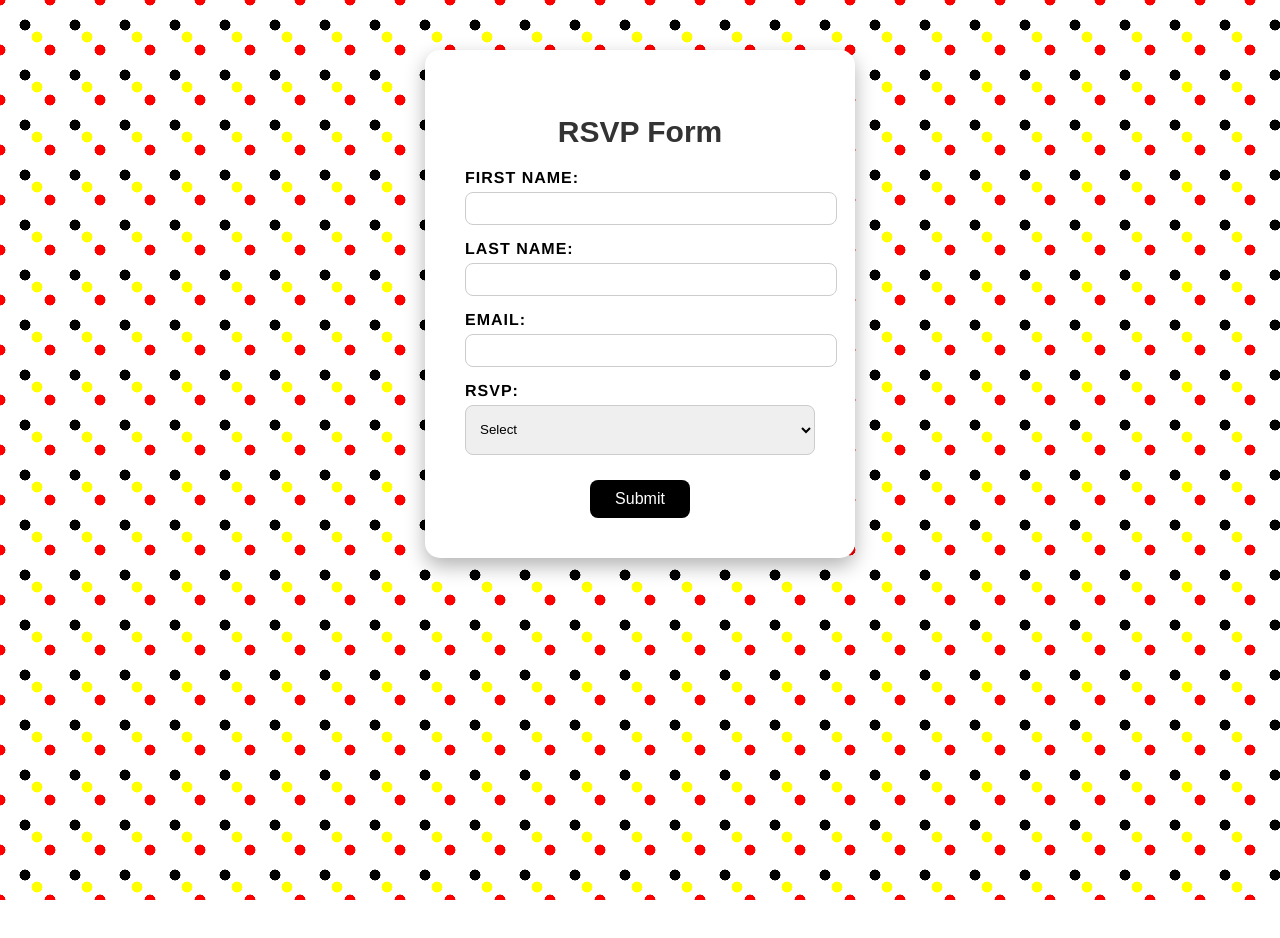
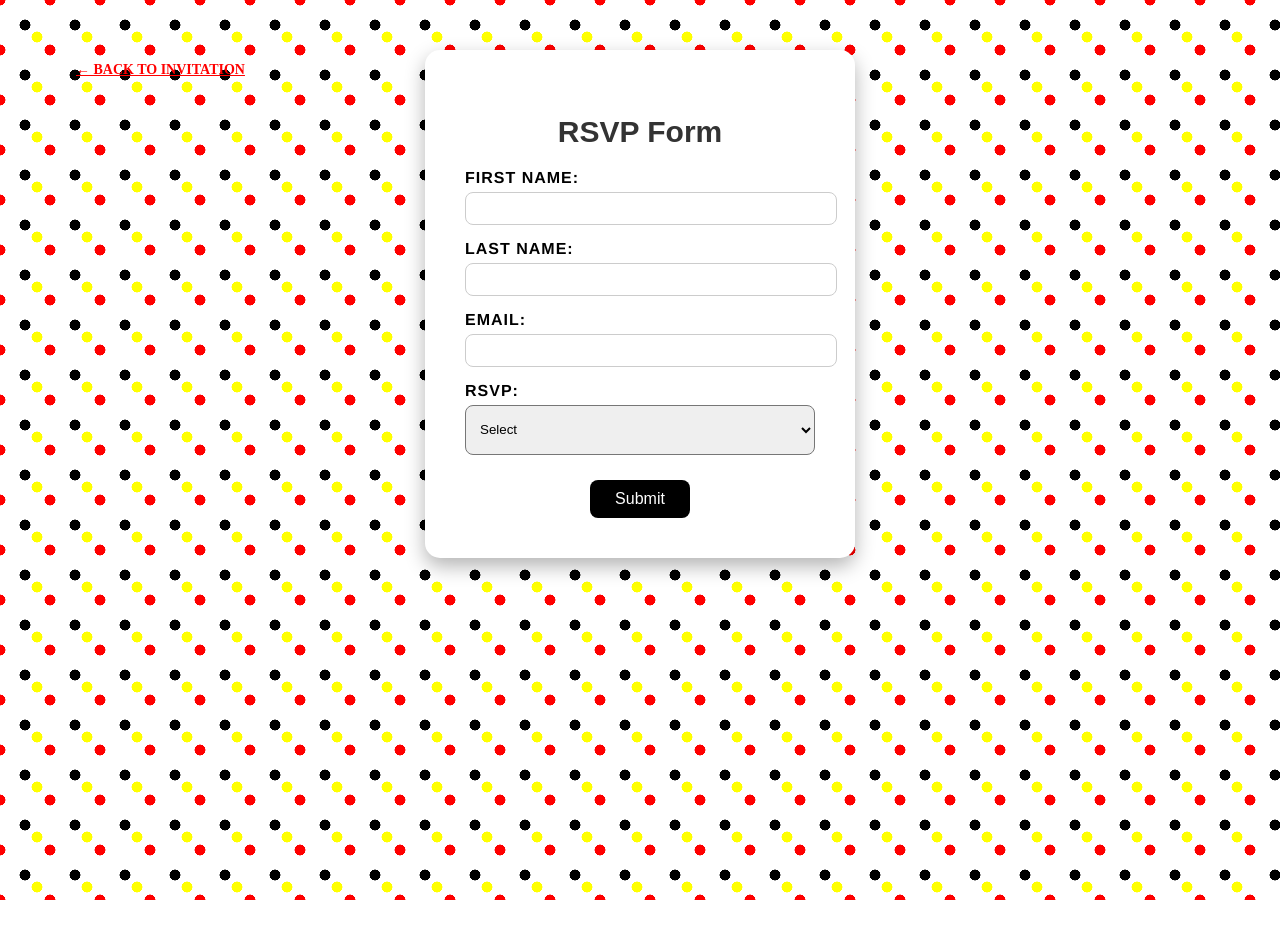
Before and after one commit to s7osman/sylas-bday, a React (Vite) app: page /rsvp in a window 1280 px wide. Shown: the top 938 px of the page. Built offline with nearby package versions, Linux system fonts and the light colour scheme.

Commit message:
udpated db

```diff
--- a/src/RSVPForm.css
+++ b/src/RSVPForm.css
@@ -71,5 +71,19 @@
     height: 50px;
     padding: 8px 10px;
     border-radius: 8px;
-    border: 1px solid #ccc;
   }
+
+  .back-btn {
+    position: absolute;
+    color: red;
+    font-weight: 900;
+    text-decoration: underline;
+    text-transform: uppercase;
+    top: 5%;
+    left: 5%;
+    border: none;
+    padding: 8px 12px;
+    border-radius: 6px;
+    font-size: 14px;
+    cursor: pointer;
+  }
--- a/src/RSVPForm.jsx
+++ b/src/RSVPForm.jsx
@@ -33,6 +33,9 @@ function RSVPForm() {
   return (
     <div className='rsvp-page'>
       <form className='rsvp-form' onSubmit={handleSubmit}>
+        <p className='back-btn' onClick={() => navigate('/')}>
+          ← Back to Invitation
+        </p>
         <h2>RSVP Form</h2>
         <div className='form-group'>
           <label>First Name:</label>
```
